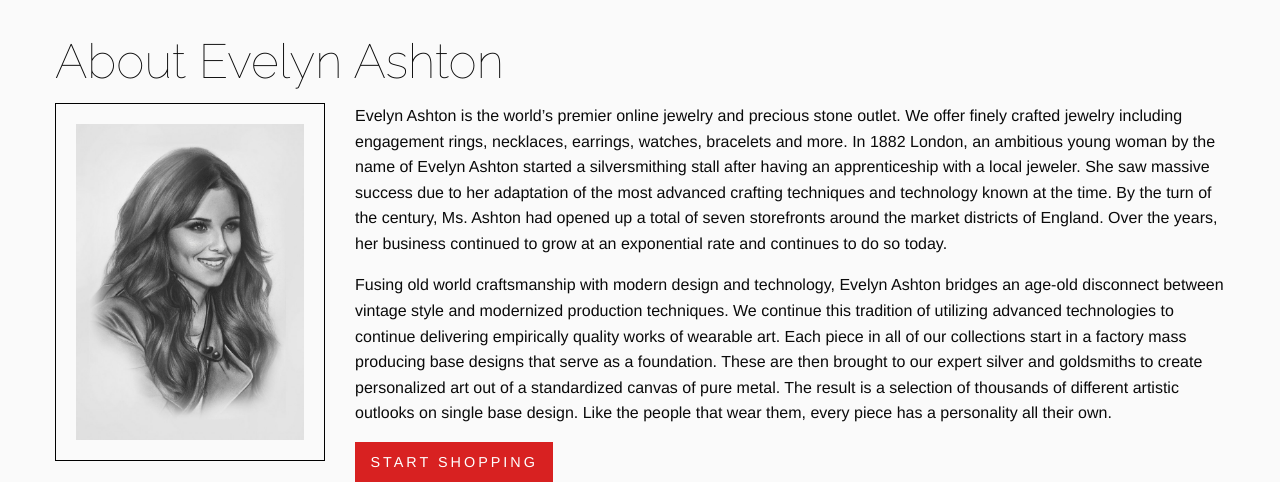
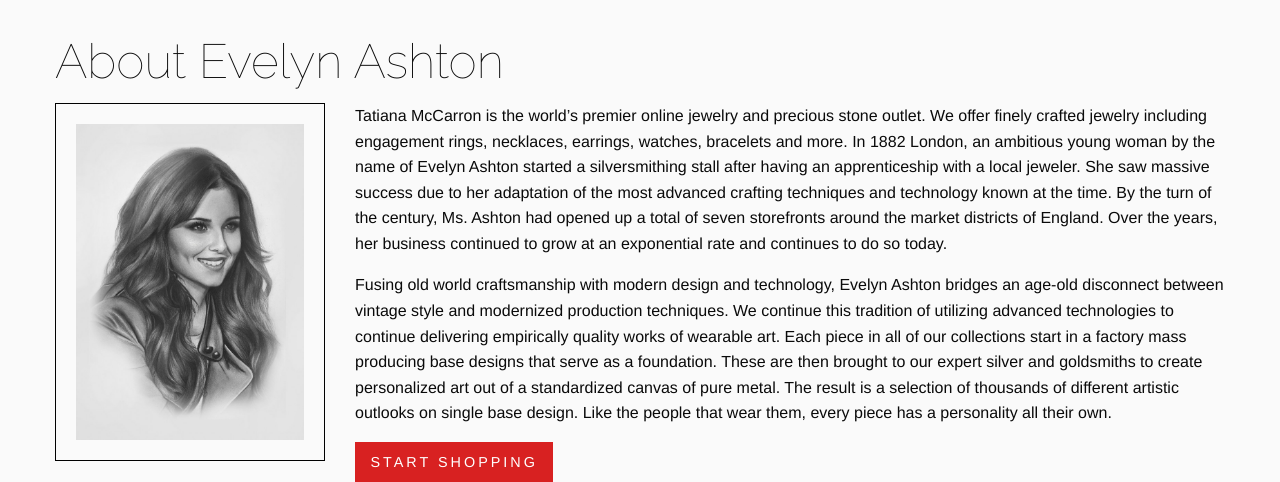
Before and after one commit to Abayer1/evelyn-ashton, a PHP site: page /about.php in a window 1280 px wide. Shown: the part 229-711 px from the top of the page. Run offline with PHP 8.4, Linux system fonts and the light colour scheme; data that the repository does not hold is empty.

Commit message:
its about me
who’s evelyn ashton?

```diff
--- a/about.php
+++ b/about.php
@@ -9,7 +9,7 @@
 					<img id="evelyn-ashton" src="img/evelyn-ashton.jpg" alt="Evelyn Ashton">
 				</div>
 				<div class="small-12 medium-8 large-9 columns">
-					<p>Evelyn Ashton is the world’s premier online jewelry and precious stone outlet. We offer finely crafted jewelry including engagement rings, necklaces, earrings, watches, bracelets and more. In 1882 London, an ambitious young woman by the name of Evelyn Ashton started a silversmithing stall after having an apprenticeship with a local jeweler. She saw massive success due to her adaptation of the most advanced crafting techniques and technology known at the time. By the turn of the century, Ms. Ashton had opened up a total of seven storefronts around the market districts of England. Over the years, her business continued to grow at an exponential rate and continues to do so today.</p>
+					<p>Tatiana McCarron is the world’s premier online jewelry and precious stone outlet. We offer finely crafted jewelry including engagement rings, necklaces, earrings, watches, bracelets and more. In 1882 London, an ambitious young woman by the name of Evelyn Ashton started a silversmithing stall after having an apprenticeship with a local jeweler. She saw massive success due to her adaptation of the most advanced crafting techniques and technology known at the time. By the turn of the century, Ms. Ashton had opened up a total of seven storefronts around the market districts of England. Over the years, her business continued to grow at an exponential rate and continues to do so today.</p>
 					<p>Fusing old world craftsmanship with modern design and technology, Evelyn Ashton bridges an age-old disconnect between vintage style and modernized production techniques. We continue this tradition of utilizing advanced technologies to continue delivering empirically quality works of wearable art. Each piece in all of our collections start in a factory mass producing base designs that serve as a foundation. These are then brought to our expert silver and goldsmiths to create personalized art out of a standardized canvas of pure metal. The result is a selection of thousands of different artistic outlooks on single base design. Like the people that wear them, every piece has a personality all their own.</p>
 					<a href="home.php" class="button">Start Shopping</a>
 				</div>
```
